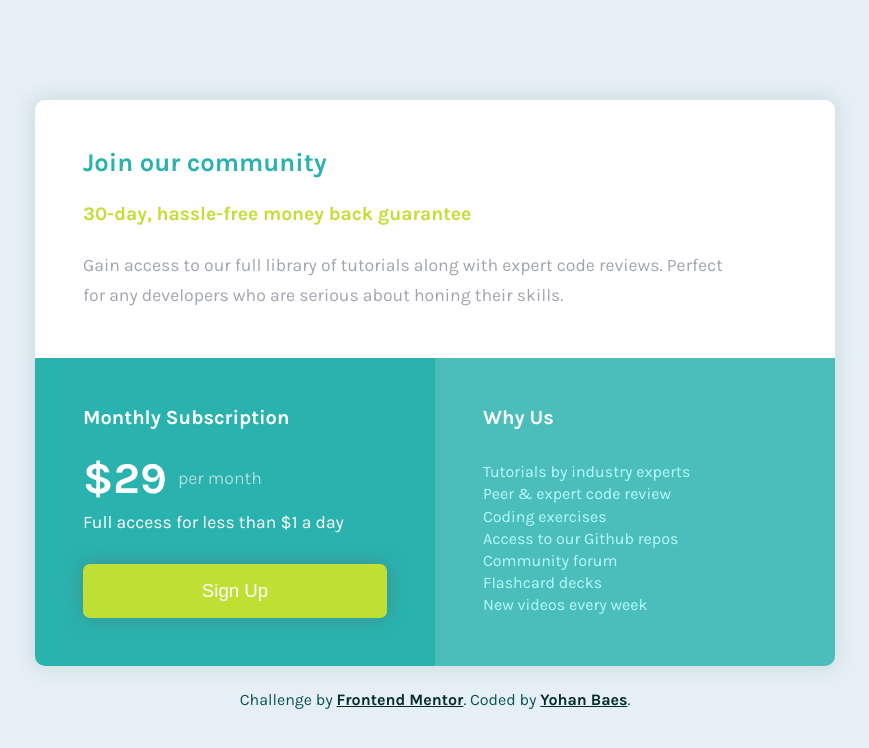
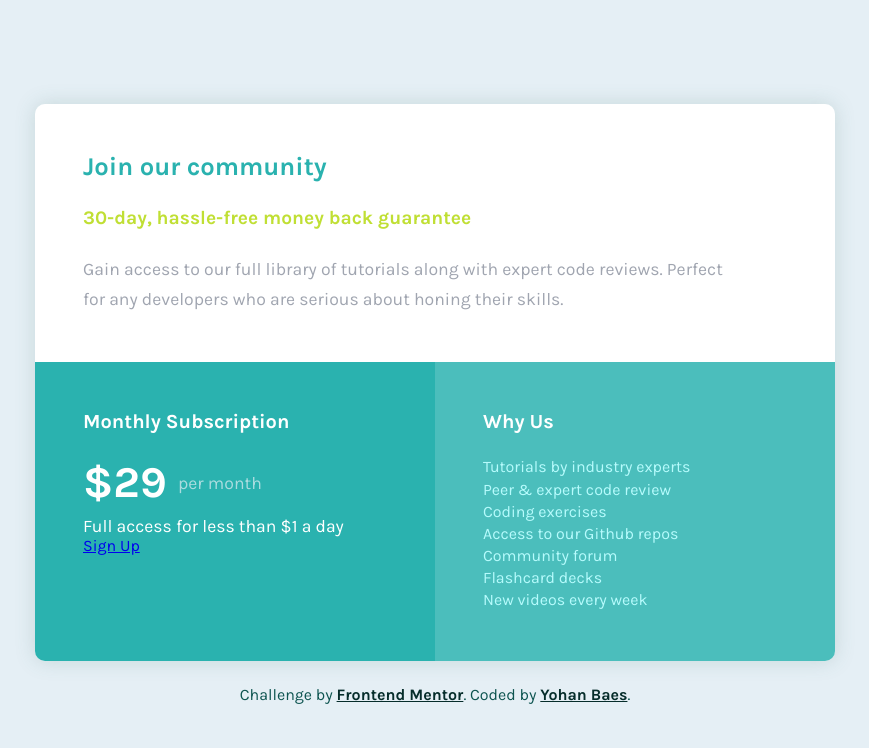
Before and after one commit to Raink31/012-Single-Price-Grid-Component, a plain HTML site: page index.html in a window 1280 px wide. Shown: the whole page, without its empty margins (205-1074 px from the left). Drawn offline with Linux system fonts and the light colour scheme.

Commit message:
Update index.html

```diff
--- a/index.html
+++ b/index.html
@@ -27,7 +27,7 @@
                 <h2>Monthly Subscription</h2>
                 <p id="price"><strong>$29</strong> per month</p>
                 <p>Full access for less than $1 a day</p>
-                <button><a href="#">Sign Up</a></button>
+                <div class="button"><a href="#">Sign Up</a></div>
             </div>
 
             <div class="grid-component" id="whyus">
```
